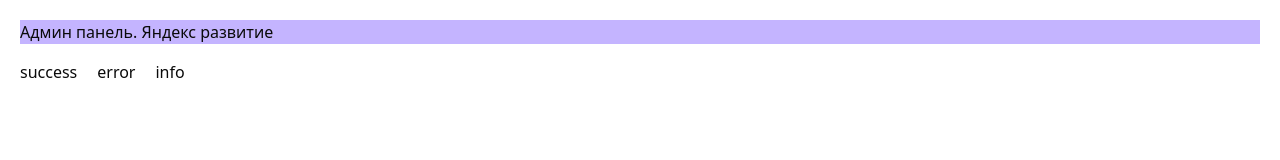
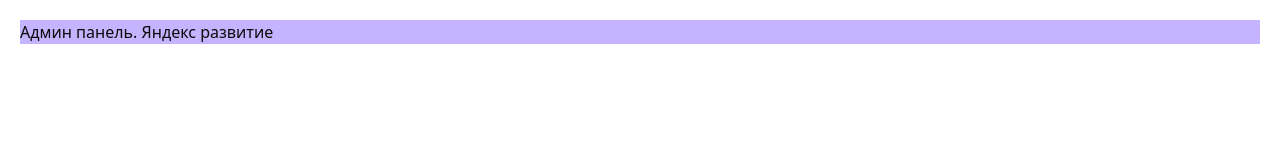
Before and after one commit to yandex-development-2-team/Web, a React (Vite) app: page / in a window 1280 px wide. Shown: the top 160 px of the page. Built offline with nearby package versions, Linux system fonts and the light colour scheme.

Commit message:
feat: удаляет Portal, лишнее, добавляет NotificationToaster

```diff
--- a/src/App.tsx
+++ b/src/App.tsx
@@ -1,36 +1,11 @@
 import { cn } from '@/utils';
-import { showNotification } from '@/services/notification.service';
 
 function App() {
-  const handelSuccess = () =>
-    showNotification({
-      message: 'Успех',
-      type: 'success',
-      duration: 4000,
-    });
-  const handelError = () =>
-    showNotification({
-      message: 'Ошибка!',
-      type: 'error',
-    });
-  const handelInfo = () =>
-    showNotification({
-      message: 'Информация',
-      type: 'info',
-      duration: 5000,
-    });
-
   return (
     <div className="p-5">
       <h1 className={cn('text-brand mb-4 bg-violet-300')}>
         Админ панель. Яндекс развитие
       </h1>
-      {/* это блок для показа работы уведомлений, можно удалять */}
-      <div className={cn('flex gap-5')}>
-        <button onClick={handelSuccess}>success</button>
-        <button onClick={handelError}>error</button>
-        <button onClick={handelInfo}>info</button>
-      </div>
     </div>
   );
 }
--- a/src/app/providers/Portal.tsx
+++ /dev/null
@@ -1,9 +0,0 @@
-import { createPortal } from 'react-dom';
-
-interface PortalProps extends React.PropsWithChildren {
-  element?: HTMLElement;
-}
-
-export function Portal({ children, element = document.body }: PortalProps) {
-  return createPortal(children, element);
-}
--- a/src/app/providers/index.ts
+++ /dev/null
@@ -1,2 +0,0 @@
-export { NotificationProvider } from './NotificationProvider';
-export { Portal } from './Portal';
--- a/src/app/providers/NotificationProvider.tsx
+++ b/src/components/common/NotificationToaster.tsx
@@ -1,11 +1,10 @@
 import { Toaster } from 'sonner';
 
-export function NotificationProvider() {
+export function NotificationToaster() {
   return (
     <Toaster
       position="bottom-left"
       expand={false}
-      richColors
       closeButton
       visibleToasts={3}
     />
--- a/src/main.tsx
+++ b/src/main.tsx
@@ -3,11 +3,11 @@ import { createRoot } from 'react-dom/client';
 
 import '@/styles/globals.css';
 import App from '@/App';
-import { NotificationProvider } from '@/app/providers';
+import { NotificationToaster } from '@/components/common/NotificationToaster';
 
 createRoot(document.getElementById('root')!).render(
   <StrictMode>
-    <NotificationProvider />
+    <NotificationToaster />
     <App />
   </StrictMode>,
 );
--- a/src/services/notification.service.ts
+++ b/src/services/notification.service.ts
@@ -38,29 +38,5 @@ export const showNotification = ({
   duration = 3000,
 }: NotificationOptions) => {
   const config = notificationCustomConfig[type];
-
-  const toastOptions = {
-    ...config,
-    duration,
-  };
-
-  switch (type) {
-    case 'success':
-      return toast.success(message, {
-        ...toastOptions,
-      });
-    case 'error':
-      return toast.error(message, {
-        ...toastOptions,
-      });
-    case 'info':
-      return toast.info(message, {
-        ...toastOptions,
-      });
-
-    default:
-      return toast.info(message, {
-        ...toastOptions,
-      });
-  }
+  return toast[type](message, { ...config, duration });
 };
```
Also changed, not shown: 1 other file (tests, documents, lock files or other folders).
